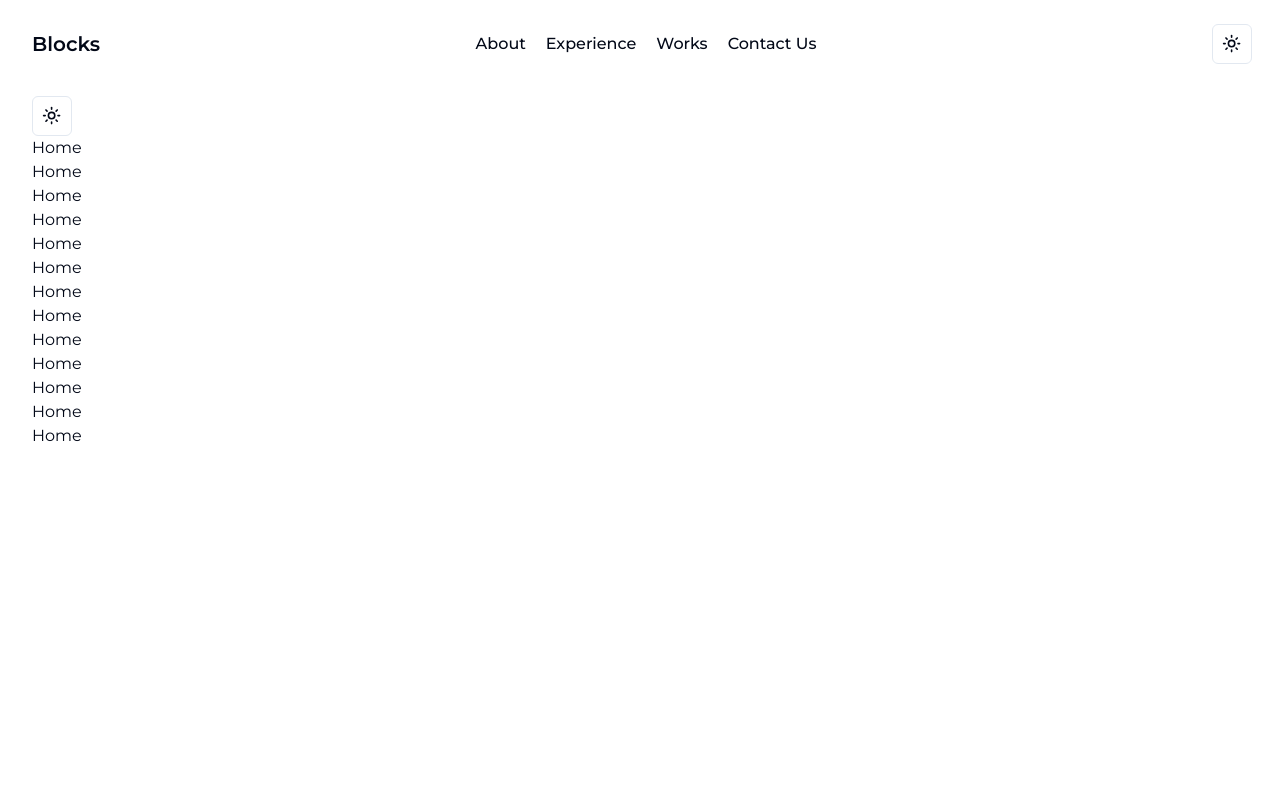
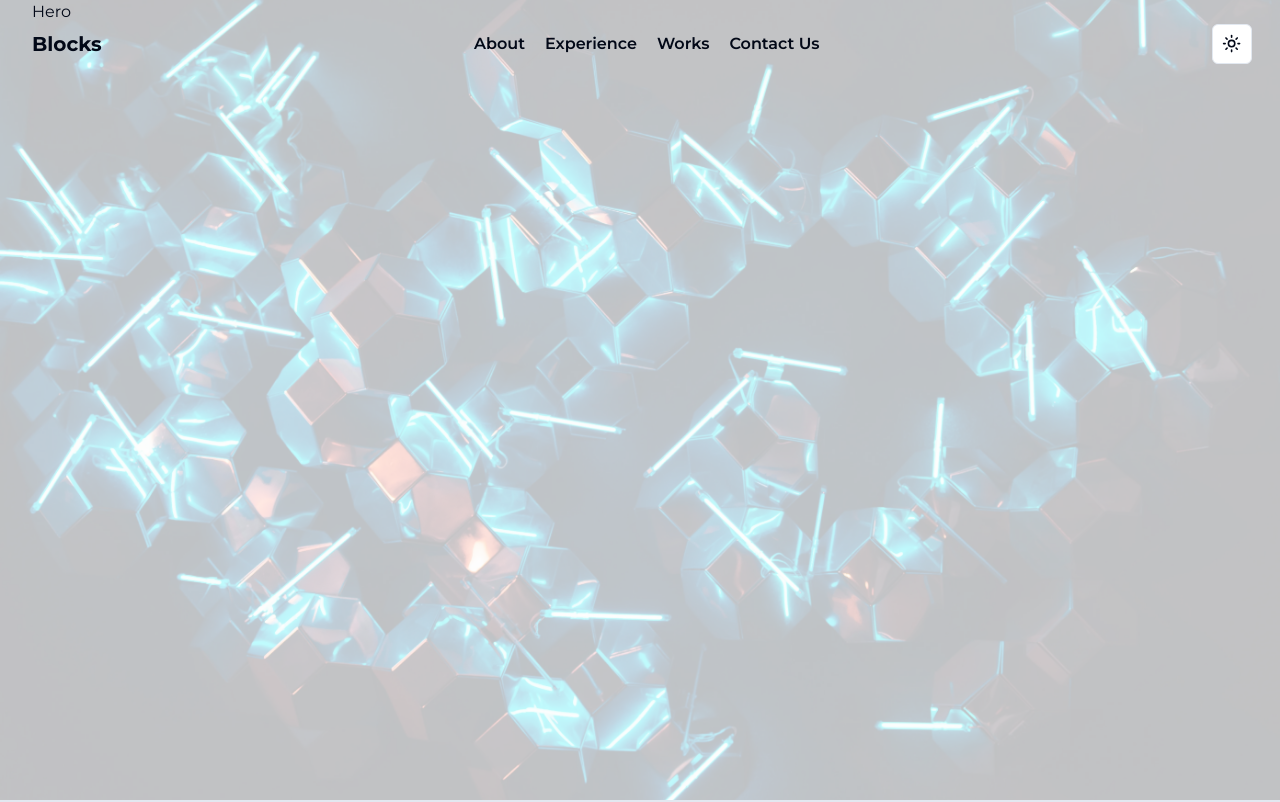
Before and after one commit to Avijit-Sarkar/blocks, a Next.js app: page / in a window 1280 px wide. Shown: the top 802 px of the page. Built offline with nearby package versions, Linux system fonts and the light colour scheme.

Commit message:
Hero Banner

```diff
--- a/src/app/layout.tsx
+++ b/src/app/layout.tsx
@@ -19,14 +19,12 @@ export default function RootLayout({
   return (
     <html lang="en" suppressHydrationWarning={true} className={inter.className}>
       <body
-        className="min-h-screen pt-12 bg-slate-00  dark:bg-[#020817] antialiased"
+        className="min-h-screen bg-slate-200  dark:bg-[#020817] antialiased"
         suppressHydrationWarning={true}
       >
         <ThemeProvider attribute="class" defaultTheme="system" enableSystem>
           <NavBar />
-          <div className="container max-w-7xl mx-auto h-full pt-12">
-            {children}
-          </div>
+          {children}
         </ThemeProvider>
       </body>
     </html>
--- a/src/app/page.tsx
+++ b/src/app/page.tsx
@@ -1,27 +1,13 @@
 import About from "@/components/About";
 import Experience from "@/components/Experience";
+import Hero from "@/components/Hero";
 import { ModeToggle } from "@/components/ModeToggle";
 import Image from "next/image";
 
 export default function Home() {
   return (
     <div>
-      <ModeToggle />
-      <div className="min-h-screen">
-        <h1>Home</h1>
-        <h1>Home</h1>
-        <h1>Home</h1>
-        <h1>Home</h1>
-        <h1>Home</h1>
-        <h1>Home</h1>
-        <h1>Home</h1>
-        <h1>Home</h1>
-        <h1>Home</h1>
-        <h1>Home</h1>
-        <h1>Home</h1>
-        <h1>Home</h1>
-        <h1>Home</h1>
-      </div>
+      <Hero />
       <About />
       <Experience />
     </div>
--- /dev/null
+++ b/src/components/Hero.tsx
@@ -0,0 +1,14 @@
+/* eslint-disable @next/next/no-img-element */
+const Hero = () => {
+  return (
+    <section className="flex z-10 min-h-screen bg-[url('/img/pro-bg.webp')] bg-no-repeat bg-cover bg-center w-full max-h-screen ">
+      <div className="dark:bg-dark/80 bg-white/75 w-full max-h-screen">
+        <div className="container max-w-7xl mx-auto h-full ">
+          <div>Hero</div>
+        </div>
+      </div>
+    </section>
+  );
+};
+
+export default Hero;
--- a/src/components/NavBar.tsx
+++ b/src/components/NavBar.tsx
@@ -52,11 +52,11 @@ const NavBar = () => {
       <div className="container max-w-7xl h-full mx-auto flex flex-wrap p-5 flex-row items-center justify-between">
         <Link
           href="/"
-          className="flex title-font  font-semibold items-center text-dark dark:text-white mb-0"
+          className="flex title-font  font-bold items-center text-dark dark:text-white mb-0"
         >
           <span className="ml-3 text-xl">Blocks</span>
         </Link>
-        <nav className="hidden md:ml-auto md:mr-auto md:flex flex-wrap items-center text-base font-medium justify-center">
+        <nav className="hidden md:ml-auto md:mr-auto md:flex flex-wrap items-center text-base font-semibold justify-center">
           <Link
             href={"/#about"}
             onClick={handleScroll}
```
Also changed, not shown: public/img/pro-bg.webp (added).
